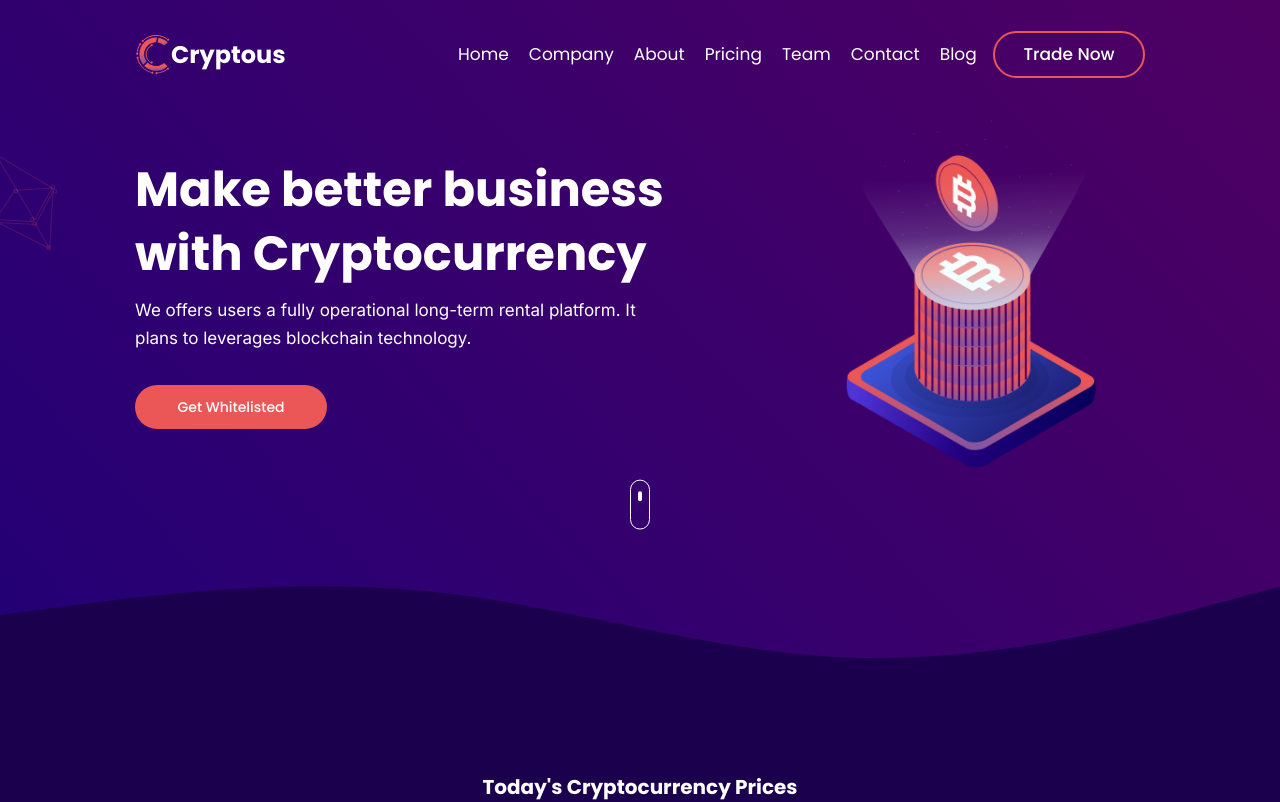
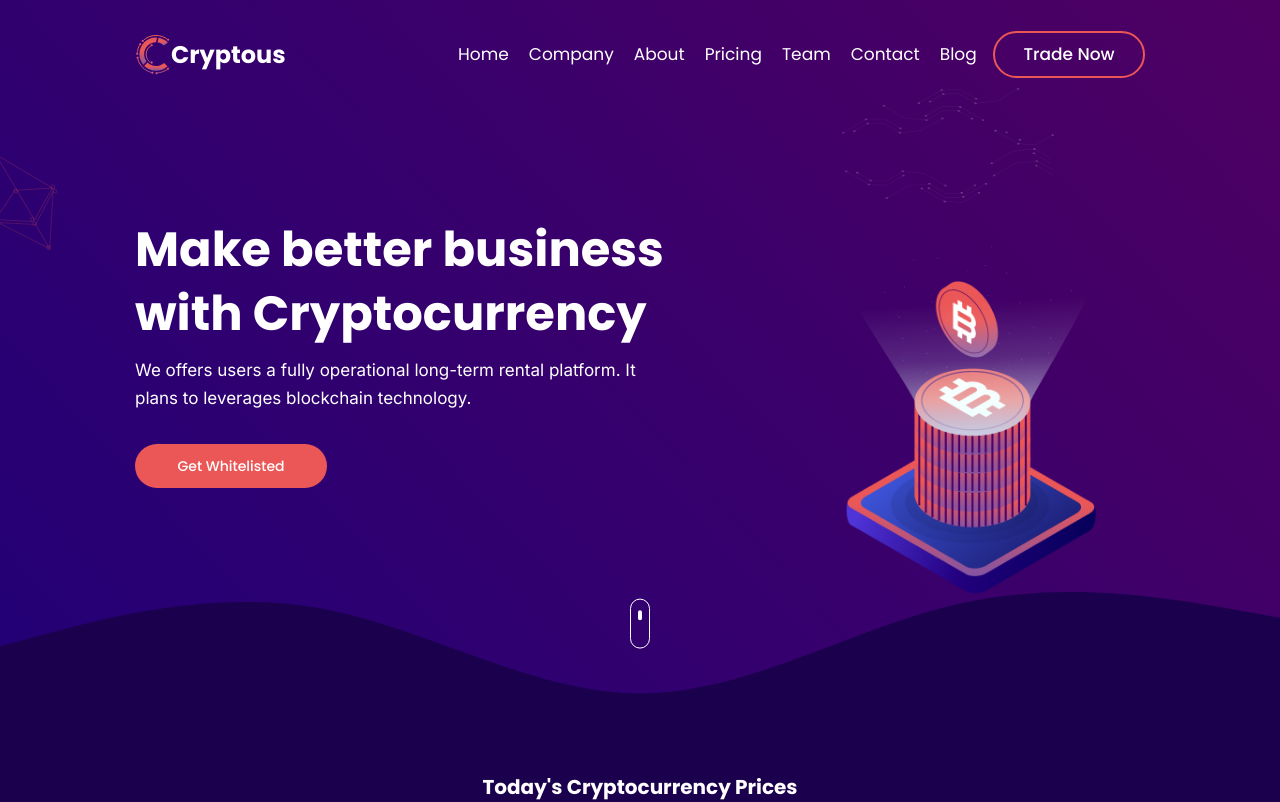
Before and after one commit to Mikael-duru/crypto-website, a plain HTML site: page index.html in a window 1280 px wide. Shown: the top 802 px of the page. Drawn offline with nearby package versions, Linux system fonts and the light colour scheme.

Commit message:
updated index.html

```diff
--- a/index.html
+++ b/index.html
@@ -50,8 +50,8 @@
               <button class="hero__btn">Get Whitelisted</button>
             </div>
             <div class="hero__illustration">
-              <img src="./images/illustration.png" alt="" class="hero__image">
-              <img src="./images/illustration-frame.png" alt="" class="hero__image-2">
+              <img src="./images/illustration-frame.png" alt="" class="hero__image">
+              <img src="./images/illustration.png" alt="" class="hero__image2">
             </div>
           </div>
           <img src="./images/illustration-ribbon.png" alt="" class="wrapper__ribbon">
@@ -59,7 +59,8 @@
         </section>
       </div>
     </div>
-    <svg xmlns="http://www.w3.org/2000/svg" viewBox="0 0 1440 320"><path fill="#1B004E" fill-opacity="1" d="M0,224L80,213.3C160,203,320,181,480,197.3C640,213,800,267,960,272C1120,277,1280,235,1360,213.3L1440,192L1440,320L1360,320C1280,320,1120,320,960,320C800,320,640,320,480,320C320,320,160,320,80,320L0,320Z"></path></svg>
+
+    <svg xmlns="http://www.w3.org/2000/svg" viewBox="0 0 1440 220"><path fill="#1B004E" fill-opacity="1" d="M0,160L60,144C120,128,240,96,360,117.3C480,139,600,213,720,213.3C840,213,960,139,1080,112C1200,85,1320,107,1380,117.3L1440,128L1440,320L1380,320C1320,320,1200,320,1080,320C960,320,840,320,720,320C600,320,480,320,360,320C240,320,120,320,60,320L0,320Z"></path></svg>
   </header>
 
   <main>
@@ -422,72 +423,5 @@
       </div>
     </div>
   </footer>
-
-  <!-- <div>
-    <section class="toge">
-      <div class="headings">
-        <h1>Never miss a drop</h1>
-        <p>Subscribe for the latest news, drops & collectibles</p>
-      </div>
-      <div class="int">
-        <input
-          type="email"
-          class="ema"
-          placeholder="Enter your email address"
-        /><button class="sub">Subscribe</button>
-      </div>
-    </section>
-
-  <footer>
-    <div class="footn">
-      <div class="grid__item">
-        <p class="grid__heading" id="a">Company</p>
-        <p>About us</p>
-        <p>Terms of use</p>
-        <p>Privacy Policy</p>
-        <p>Disclaimer</p>
-      </div>
-      <div class="ftn">
-        <p class="hdone" id="b">Businesses</p>
-        <p>Prime</p>
-        <p>Custody</p>
-        <p>Asset Hub</p>
-        <p>Commerce</p>
-      </div>
-      <div class="ftn">
-        <p class="hdone" id="c">Exchange</p>
-        <p>Exchange Home</p>
-        <p>Margin Trading</p>
-        <p>Derivatives Trading</p>
-        <p>Trading Arena</p>
-      </div>
-      <div class="ftn">
-        <p class="hdone" id="d">Blockchain</p>
-        <p>Chain Explorer</p>
-        <p>The Syndicate</p>
-        <p>Security</p>
-        <p>Cryptous Credit</p>
-      </div>
-      <div class="ftn">
-        <p class="hdone" id="e">Resources</p>
-        <p>Prices</p>
-        <p>Site Widgets</p>
-        <p>Tax</p>
-        <p>Blog</p>
-        <p>Research</p>
-      </div>
-    </div>
-    <div class="ln"></div>
-    <div class="cpyrt">
-      <div><p>Copyright 2021, Cryptous</p></div>
-      <div class="icn">
-        <i class="fa-brands fa-facebook-f"></i>
-        <i class="fa-brands fa-twitter active"></i>
-        <i class="fa-brands fa-instagram"></i>
-        <i class="fa-brands fa-linkedin-in"></i>
-      </div>
-    </div>
-  </footer>
-  </div> -->
 </body>
 </html>
```
